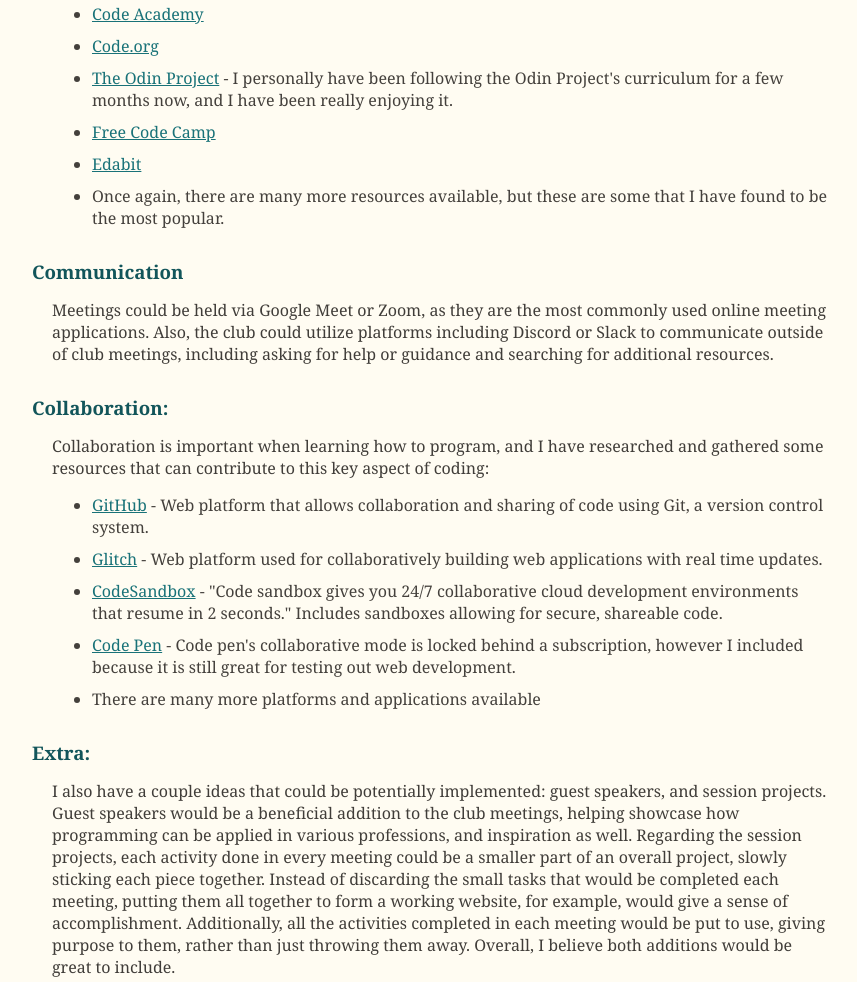
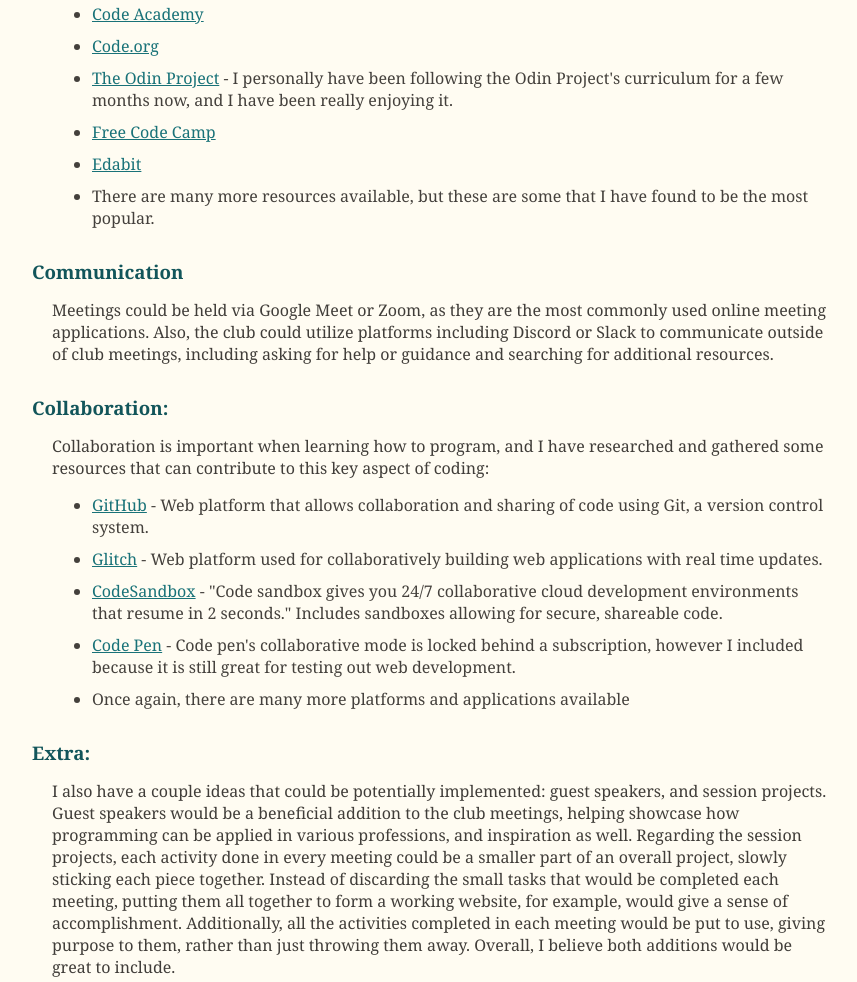
Before and after one commit to Jokvat/Coding-Club-Blueprint, a plain HTML site: page index.html in a window 1280 px wide. Shown: the part 980-1962 px from the top of the page, without its empty margins (208-1065 px from the left). Drawn offline with Linux system fonts and the light colour scheme.

Commit message:
Fix error caused by formatting changes

```diff
--- a/index.html
+++ b/index.html
@@ -92,7 +92,7 @@
                         target="_blank">Edabit</a>
                     </li>
                     <li>
-                        Once again, there are many more resources available, but these are
+                        There are many more resources available, but these are
                         some that I have found to be the most popular.
                     </li>
                 </ul>
@@ -147,7 +147,7 @@
                         included because it is still great for testing out web development.
                     </li>
 
-                    <li>There are many more platforms and applications available</li>
+                    <li>Once again, there are many more platforms and applications available</li>
                 </ul>
             </div>
 
```
